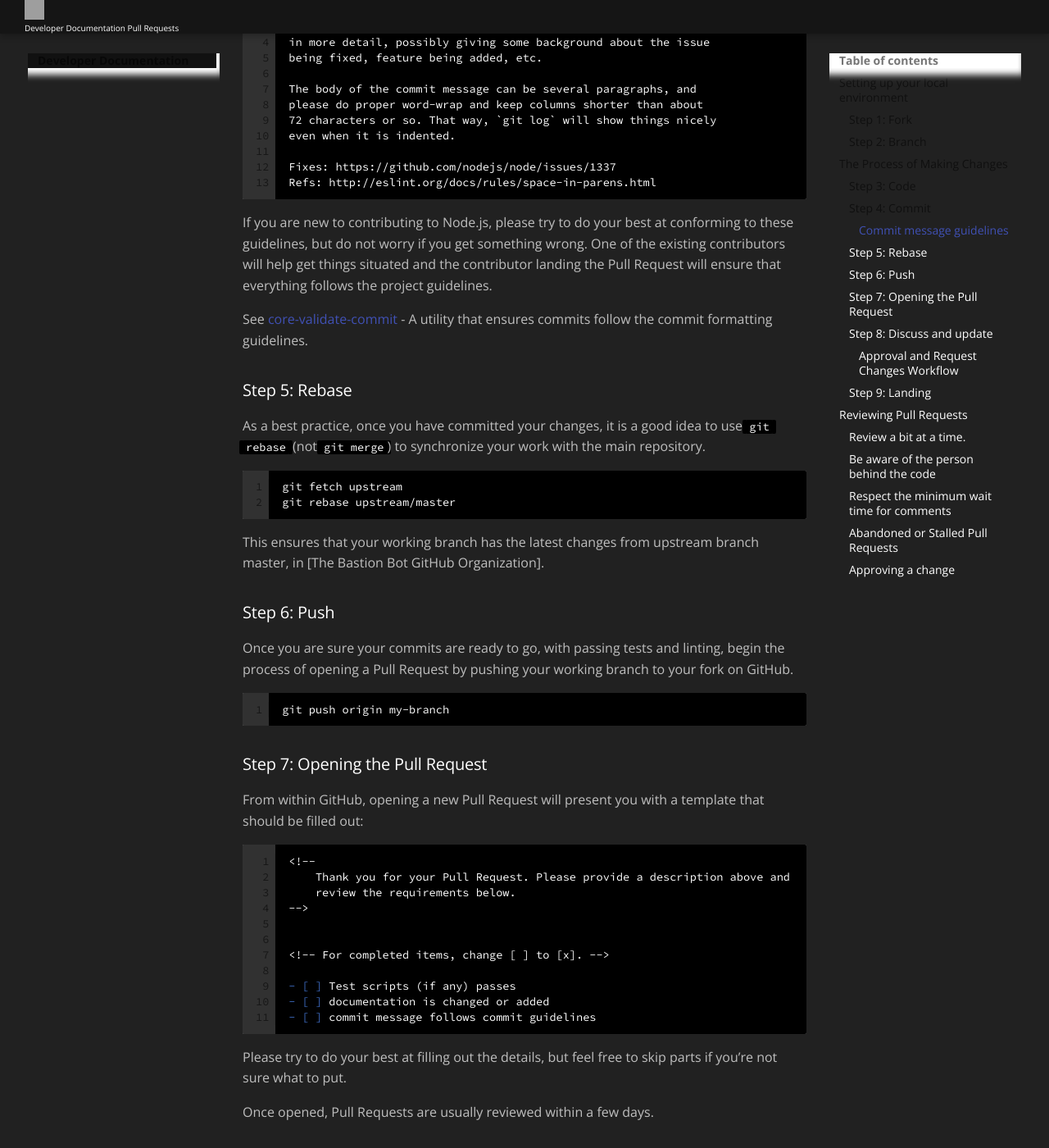
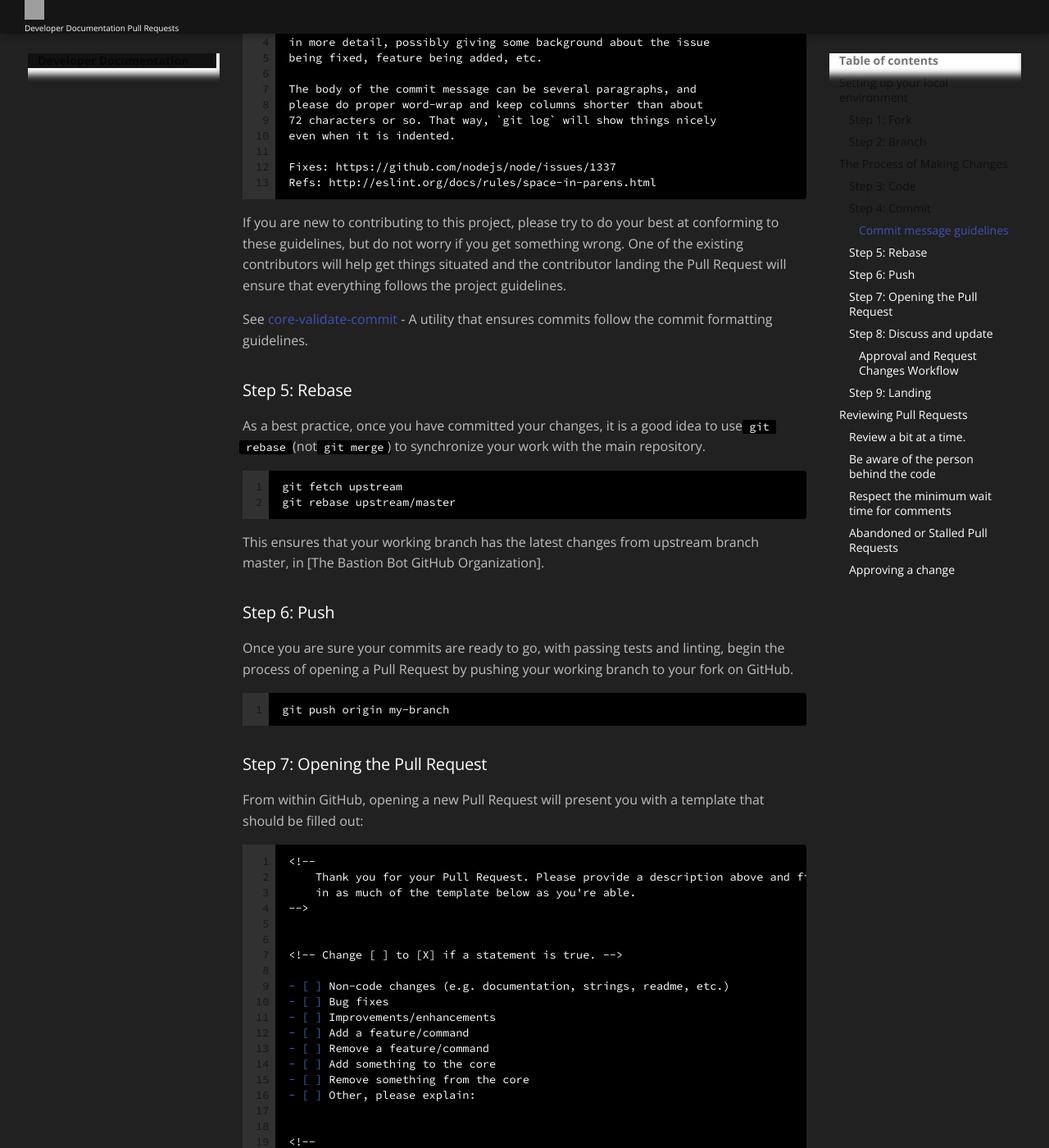
Before and after one commit to Kole6738/BastionBotDevDocs, an MkDocs documentation site: the page built from docs/contributing/pulls.md, in a window 1280 px wide and 1400 px high, scrolled down 2539 px. Shown: the whole window at 82% size. Built offline with MkDocs 1.6.1 and Material for MkDocs 9.7.7, drawn with Linux system fonts in a browser that asks for light colours; nearby versions of some CDN libraries; old or Windows-style settings are respelled for this version of MkDocs; some of the changed text lies outside the part shown; grey boxes are pictures that could not be loaded.

Commit message:
docs: update example PR template

````diff
--- a/docs/contributing/pulls.md
+++ b/docs/contributing/pulls.md
@@ -131,7 +131,7 @@ Fixes: https://github.com/nodejs/node/issues/1337
 Refs: http://eslint.org/docs/rules/space-in-parens.html
 ```
 
-If you are new to contributing to Node.js, please try to do your best at
+If you are new to contributing to this project, please try to do your best at
 conforming to these guidelines, but do not worry if you get something wrong.
 One of the existing contributors will help get things situated and the
 contributor landing the Pull Request will ensure that everything follows
@@ -171,8 +171,32 @@ that should be filled out:
 
 ```markdown
 <!--
-    Thank you for your Pull Request. Please provide a description above and
-    review the requirements below.
+    Thank you for your Pull Request. Please provide a description above and fill
+    in as much of the template below as you're able.
+-->
+
+#### Purpose of this Pull Request
+<!-- Change [ ] to [X] if a statement is true. -->
+
+- [ ] Non-code changes (e.g. documentation, strings, readme, etc.)
+- [ ] Bug fixes
+- [ ] Improvements/enhancements
+- [ ] Add a feature/command
+- [ ] Remove a feature/command
+- [ ] Add something to the core
+- [ ] Remove something from the core
+- [ ] Other, please explain:
+
+#### Possible drawbacks
+<!--
+    Are there any possible side-effects or negative impacts of the code change?
+    If yes, please, state them.
+-->
+
+#### Applicable Issues:
+<!--
+    Link any applicable Issues/PRs here. With a brief description explaining
+    why.
 -->
 
 #### Checklist
````
